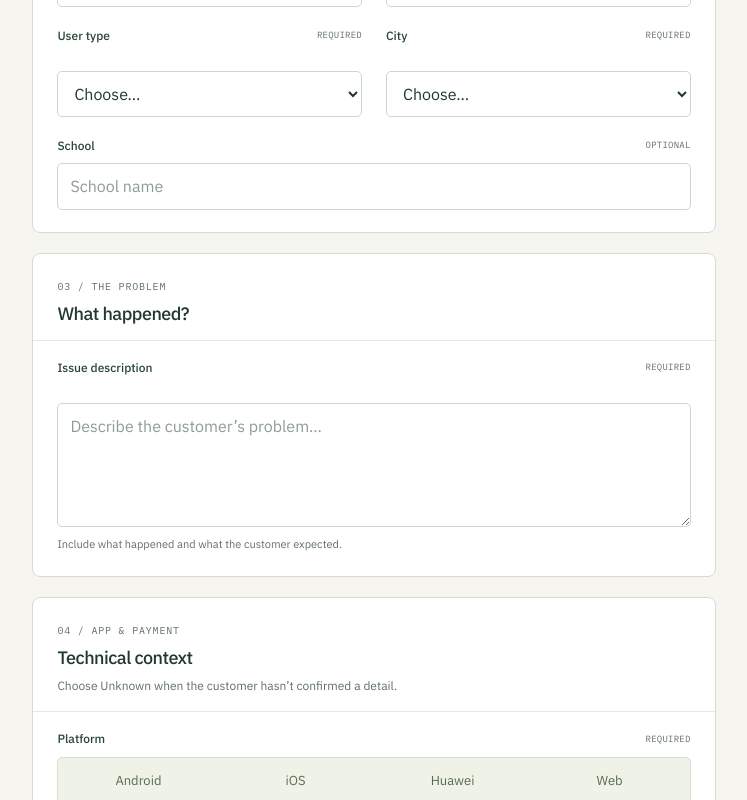
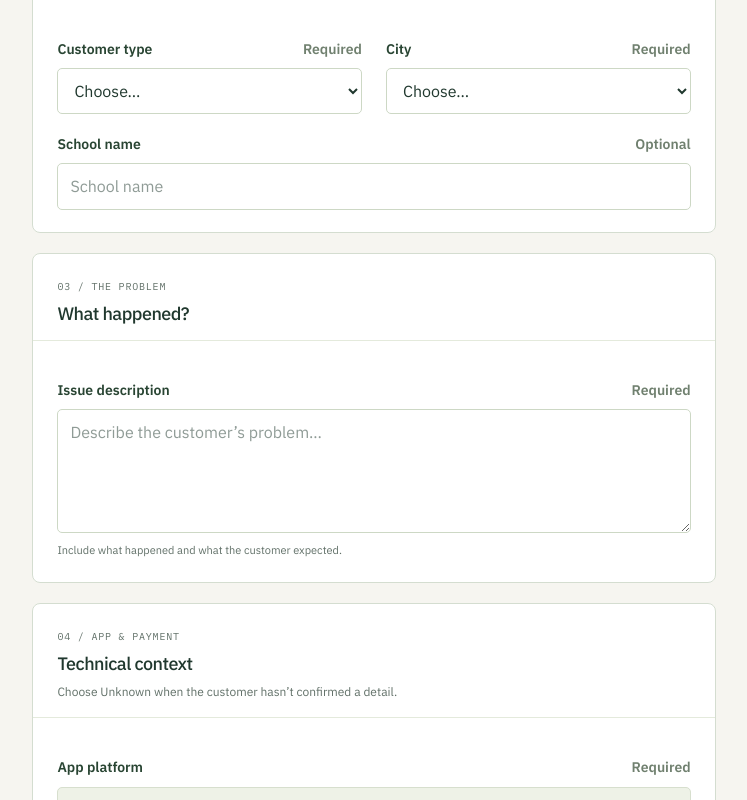
Before and after one commit to ahmedemad-78/support-crm, a Next.js app: page /login/preview-intake in a window 1280 px wide. Shown: the part 860-1660 px from the top of the page, without its empty margins (234-981 px from the left). Built offline with nearby package versions, Linux system fonts and the light colour scheme.

Commit message:
Clarify intake labels and align them closely with their controls

```diff
--- a/src/app/(app)/portal/new-ticket/intake.css
+++ b/src/app/(app)/portal/new-ticket/intake.css
@@ -2,7 +2,7 @@
 .intake-heading { padding:27px 30px; background:#102b21; color:#f8f8f0; border-radius:11px; }.intake-eyebrow { display:block; font:9px var(--font-plex-mono),monospace; letter-spacing:.13em; color:#617068; margin-bottom:10px; }.intake-heading .intake-eyebrow { color:#bed0b9; }.intake-heading h2 { font-size:clamp(28px,3vw,38px); font-weight:500; letter-spacing:-.045em; line-height:1.2; }.intake-heading h2 span { color:#d5e5aa; }.intake-heading p { color:#c0d1bc; font-size:12px; line-height:1.8; margin-top:12px; }
 .intake-layout { display:grid; grid-template-columns:minmax(0,1fr) 285px; gap:20px; align-items:start; }.intake-main { display:grid; grid-column:1; gap:20px; border:0; min-width:0; padding:0; }.intake-main:disabled { opacity:.8; }
 .intake-panel { background:white; border:1px solid #d4ddd0; border-radius:9px; min-width:0; scroll-margin-top:24px; }.intake-panel > header { padding:21px 24px 17px; border-bottom:1px solid #e4eadc; }.intake-panel > header > span { color:#617068; font:9px var(--font-plex-mono),monospace; letter-spacing:.08em; }.intake-panel h3 { margin-top:9px; font-size:21px; font-weight:500; letter-spacing:-.03em; line-height:1.3; }.intake-panel header p { color:#617068; font-size:11px; line-height:1.8; margin-top:9px; max-width:65ch; }
-.intake-grid { display:grid; grid-template-columns:repeat(2,minmax(0,1fr)); gap:20px; padding:23px 24px; }.intake-field { display:flex; flex-direction:column; gap:8px; min-width:0; border:0; padding:0; margin:0; }.intake-field > label,.intake-choice > legend { display:flex; align-items:center; justify-content:space-between; flex-wrap:wrap; gap:6px; font-size:12px; font-weight:500; color:#294533; }.intake-field > label > span,.intake-choice > legend > span { color:#617068; font:8px var(--font-plex-mono),monospace; font-weight:400; text-transform:uppercase; letter-spacing:.025em; }.intake-field > small { font-size:10px; line-height:1.7; color:#617068; }
+.intake-grid { display:grid; grid-template-columns:repeat(2,minmax(0,1fr)); gap:20px; padding:23px 24px; }.intake-field { display:flex; flex-direction:column; gap:8px; min-width:0; border:0; padding:0; margin:0; }.intake-field > label,.intake-choice > legend { display:flex; align-items:center; justify-content:space-between; flex-wrap:wrap; gap:6px; font-size:12px; font-weight:500; color:#294533; }.intake-field > label > .intake-field-status,.intake-choice > legend > .intake-field-status { color:#617068; font:8px var(--font-plex-mono),monospace; font-weight:400; text-transform:uppercase; letter-spacing:.025em; }.intake-field > small { font-size:10px; line-height:1.7; color:#617068; }
 .intake-field :is(input:not([type=radio]),select,textarea) { width:100%; min-width:0; min-height:44px; border:1px solid #cdd8c5; border-radius:5px; background:white; padding:10px 12px; font-size:13px; line-height:1.6; color:#20382e; transition:border-color .2s,box-shadow .2s; }.intake-field textarea { resize:vertical; min-height:110px; }.intake-field :is(input,select,textarea):focus { border-color:#568761; box-shadow:0 0 0 3px #56876115; outline:none; }.intake-field [aria-invalid=true] { border-color:#b35348!important; }.intake-wide { grid-column:1 / -1; }.intake-field > .intake-character-note { font-size:9px; text-align:right; }
 .intake-date { min-width:0; display:grid; align-content:start; gap:7px; }.intake-date > button { color:#356b49; font-size:10px; text-decoration:underline; text-underline-offset:3px; justify-self:start; }.intake-choice { min-width:0; display:block; }.intake-choice > legend { width:100%; margin-bottom:9px; }.intake-choice > div { display:flex; gap:5px; padding:4px; background:#eef2e7; border:1px solid #d7dfce; border-radius:5px; }.intake-choice label { display:block; flex:1; cursor:pointer; min-width:0; }.intake-choice label > span { display:grid; place-items:center; min-height:35px; padding:8px 6px; color:#586b51; border:1px solid transparent; border-radius:3px; font-size:12px; line-height:1.4; }.intake-choice label:has(:checked) > span { background:#204d35; border-color:#204d35; color:white; }.intake-choice label:has(:focus-visible) > span { outline:2px solid #356b49; outline-offset:2px; }.intake-choice > small { display:block; font-size:10px; line-height:1.7; margin-bottom:8px; color:#617068; }
 .intake-field-error { color:#9a352e; font-size:11px; line-height:1.7; margin-top:2px; }.intake-choice .intake-field-error { margin-top:8px; }
@@ -16,7 +16,7 @@
 .intake-v3 :focus-visible { outline:2px solid #356b49; outline-offset:3px; }.intake-panel { animation:intake-enter .35s ease both; }@keyframes intake-enter { from { opacity:0; transform:translateY(5px); } to { opacity:1; transform:none; } }
 @media(max-width:1100px) { .intake-layout { grid-template-columns:minmax(0,1fr) 250px; gap:16px; }.intake-grid { padding:20px; gap:18px; }.intake-review > div { padding:22px 18px; }.intake-panel > header { padding:20px; }.intake-choice { grid-column:1 / -1; } }
 @media(max-width:850px) { .intake-layout { display:flex; flex-direction:column; }.intake-main,.intake-review,.intake-evidence { width:100%; }.intake-review { position:static; }.intake-review ul { grid-template-columns:repeat(3,minmax(0,1fr)); gap:14px; }.intake-review li { align-items:start; flex-direction:column; }.intake-review > div { padding:24px; }.intake-review .intake-review-hint { max-width:60ch; } }
-@media(max-width:640px) { .intake-v3 { padding:20px 16px 32px; gap:16px; }.intake-heading { padding:23px; }.intake-heading h2 { font-size:29px; }.intake-heading p { font-size:11px; }.intake-grid { grid-template-columns:1fr; padding:20px 18px; gap:18px; }.intake-panel > header { padding:20px 18px 17px; }.intake-panel h3 { font-size:20px; }.intake-main { gap:16px; }.intake-field > label > span,.intake-choice legend > span { font-size:8px; }.intake-more > summary,.intake-evidence > summary { padding:19px 18px; }.intake-evidence-body { padding:18px; }.intake-review > div { padding:23px 20px; }.intake-review ul { grid-template-columns:1fr; }.intake-review li { flex-direction:row; align-items:center; }.intake-saved { align-items:start; flex-wrap:wrap; }.intake-saved button { width:100%; margin-left:32px; }.intake-error-summary { padding:16px; } }
+@media(max-width:640px) { .intake-v3 { padding:20px 16px 32px; gap:16px; }.intake-heading { padding:23px; }.intake-heading h2 { font-size:29px; }.intake-heading p { font-size:11px; }.intake-grid { grid-template-columns:1fr; padding:20px 18px; gap:18px; }.intake-panel > header { padding:20px 18px 17px; }.intake-panel h3 { font-size:20px; }.intake-main { gap:16px; }.intake-field > label > .intake-field-status,.intake-choice legend > .intake-field-status { font-size:8px; }.intake-more > summary,.intake-evidence > summary { padding:19px 18px; }.intake-evidence-body { padding:18px; }.intake-review > div { padding:23px 20px; }.intake-review ul { grid-template-columns:1fr; }.intake-review li { flex-direction:row; align-items:center; }.intake-saved { align-items:start; flex-wrap:wrap; }.intake-saved button { width:100%; margin-left:32px; }.intake-error-summary { padding:16px; } }
 @media(prefers-reduced-motion:reduce) { .intake-v3 * { animation:none!important; transition:none!important; scroll-behavior:auto!important; } }
 
 /* Daily intake: compact hierarchy, aligned controls and reachable actions. */
@@ -34,7 +34,7 @@
 .intake-panel header p { margin-top:6px; font-size:12px; }
 .intake-grid { padding:18px 24px 22px; column-gap:24px; row-gap:20px; align-items:start; }
 .intake-field > label { min-height:36px; align-items:start; flex-wrap:nowrap; line-height:1.5; gap:10px; font-size:12px; }
-.intake-field > label > span { flex-shrink:0; padding-top:2px; font-size:9px; }
+.intake-field > label > .intake-field-status { flex-shrink:0; padding-top:2px; font-size:9px; }
 .intake-field :is(input:not([type=radio]),select,textarea) { font-size:16px; min-height:46px; }
 .intake-field > small { font-size:11px; }
 .intake-field:has(#school_name) { grid-column:1 / -1; }
@@ -45,7 +45,7 @@
 .intake-owner > span { color:#617068; }.intake-owner strong { font-weight:500; }.intake-owner small { grid-column:2; font-size:11px; color:#617068; }
 .intake-date > button { font-size:11px; min-height:24px; }
 .intake-choice[data-intake-field=platform] { grid-column:1 / -1; }
-.intake-choice label > span { min-height:40px; font-size:13px; }.intake-choice > legend { font-size:12px; }.intake-choice > legend > span { font-size:9px; }
+.intake-choice label > span { min-height:40px; font-size:13px; }.intake-choice > legend { font-size:12px; }.intake-choice > legend > .intake-field-status { font-size:9px; }
 .intake-review h3 { font-size:21px; overflow-wrap:anywhere; }.intake-review > div > p,.intake-review li { font-size:12px; }
 .intake-summary { display:grid; gap:12px; margin-top:22px; padding-top:18px; border-top:1px solid #d8e2cc; font-size:12px; }.intake-summary > div { display:grid; grid-template-columns:70px minmax(0,1fr); gap:8px; }.intake-summary dt { color:#617068; }.intake-summary dd { margin:0; overflow-wrap:anywhere; }
 .intake-mobile-progress { display:none; }.intake-submit { font-size:14px; min-height:46px; }.intake-cancel { font-size:12px; min-height:44px; }.intake-save-hint { font-size:10px; }
@@ -57,3 +57,15 @@
 
 /* The global form entrance transform would trap viewport-fixed mobile actions. */
 .intake-v3.intake-v3 { animation:none; transform:none; filter:none; }
+
+/* Labels sit against their controls, with consistent hierarchy across the form. */
+.intake-field > label { min-height:42px; align-items:flex-end; gap:12px; font-size:14px; line-height:21px; font-weight:600; }
+.intake-label-text { min-width:0; color:#294533; font:inherit; overflow-wrap:break-word; text-transform:none; letter-spacing:normal; }
+.intake-field > label > .intake-field-status,.intake-choice > legend > .intake-field-status { color:#70806f; font:400 10px/21px var(--font-sans),sans-serif; text-transform:none; letter-spacing:0; padding:0; flex-shrink:0; }
+.intake-field > label > .intake-label-text { max-width:calc(100% - 62px); }
+.intake-fixed-label { min-height:42px; align-items:flex-end; font-size:14px; line-height:21px; font-weight:600; padding:0; }
+.intake-choice > legend { display:flex; align-items:flex-end; justify-content:space-between; min-height:42px; gap:12px; padding:0; font-size:14px; line-height:21px; font-weight:600; }
+.intake-label-qualifier { display:block; color:#617068; font-size:12px; line-height:20px; font-weight:400; }
+.intake-field:has(#school_name) > label { min-height:21px; }
+@media(min-width:851px) and (max-width:1100px) { .intake-field > label { min-height:21px; } }
+@media(max-width:640px) { .intake-field > label,.intake-fixed-label { min-height:21px; }.intake-choice > legend { min-height:42px; }.intake-field > label > .intake-field-status { align-self:flex-end; } }
--- a/src/app/(app)/portal/new-ticket/new-ticket-form.tsx
+++ b/src/app/(app)/portal/new-ticket/new-ticket-form.tsx
@@ -131,7 +131,7 @@ export function NewTicketForm({ cities, sources, lockedSource = "call_center", t
     return <FieldShell name={key} error={errors[key]} optional={optional}><select id={key} name={key} value={draft[key]} onChange={(event) => change(key, event.target.value)} aria-invalid={Boolean(errors[key])} aria-describedby={errors[key] ? `${key}-error` : undefined} required={!optional}><option value="">Choose…</option>{items.map((item) => <option value={item.value} key={item.value}>{item.label}</option>)}</select></FieldShell>;
   }
   function choice(key: IntakeField, items: { value: string; label: string }[], hint?: string) {
-    return <fieldset className="intake-field intake-choice" data-intake-field={key} aria-invalid={Boolean(errors[key])} aria-describedby={errors[key] ? `${key}-error` : hint ? `${key}-hint` : undefined}><legend>{INTAKE_LABELS[key]} <span>Required</span></legend>{hint && <small id={`${key}-hint`}>{hint}</small>}<div>{items.map((item) => <label key={item.value}><input className="sr-only" type="radio" name={key} value={item.value} checked={draft[key] === item.value} onChange={() => change(key, item.value)} required /><span>{item.label}</span></label>)}</div>{errors[key] && <p id={`${key}-error`} className="intake-field-error">{errors[key]}</p>}</fieldset>;
+    return <fieldset className="intake-field intake-choice" data-intake-field={key} aria-invalid={Boolean(errors[key])} aria-describedby={errors[key] ? `${key}-error` : hint ? `${key}-hint` : undefined}><legend><span className="intake-label-text">{INTAKE_LABELS[key]}</span><span className="intake-field-status">Required</span></legend>{hint && <small id={`${key}-hint`}>{hint}</small>}<div>{items.map((item) => <label key={item.value}><input className="sr-only" type="radio" name={key} value={item.value} checked={draft[key] === item.value} onChange={() => change(key, item.value)} required /><span>{item.label}</span></label>)}</div>{errors[key] && <p id={`${key}-error`} className="intake-field-error">{errors[key]}</p>}</fieldset>;
   }
   const submitLabel = !ready ? "Preparing form…" : pending ? phase === "uploading" ? "Uploading attachments…" : `Creating ${noun}…` : previewDone ? "Preview completed" : createdCase ? files.length ? "Retry attachments" : "Open saved case" : `Create ${noun}`;
   return <form ref={formRef} onSubmit={onSubmit} noValidate autoComplete="off" className="intake-v3" inert={!ready} aria-busy={!ready || pending}>
@@ -144,7 +144,7 @@ export function NewTicketForm({ cities, sources, lockedSource = "call_center", t
     {errorEntries.length > 0 && <div className="intake-error-summary" role="alert"><strong>Check {errorEntries.length} field{errorEntries.length === 1 ? "" : "s"} before creating the {noun}.</strong><div>{errorEntries.map(([key]) => <button type="button" key={key} onClick={() => focusField(key)}>{INTAKE_LABELS[key]} <ArrowUpRight size={11} /></button>)}</div></div>}
     <div className="intake-layout"><fieldset className="intake-main" disabled={pending || Boolean(createdCase)}>
       <section className="intake-panel intake-routing" id="intake-routing"><header><span>01 / REPORTING</span><h3>Source & ownership</h3></header><div className="intake-grid">{sources ? select("source", sources.map(item => ({ value: item.code, label: item.code === "call_center" ? sourceLabel(item.code) : item.name }))) : <div className="intake-field"><span className="intake-fixed-label">Source <Lock size={12} /></span><div className="intake-fixed-source">{sourceLabel(lockedSource)}</div><small>Assigned to your account</small></div>}<div className="intake-date">{field("issue_date", { type: "date" })}<button type="button" onClick={() => change("issue_date", today)}>Use today</button></div></div><div className="intake-owner"><span>Reporting owner</span><strong dir="auto">{sources ? sources.find(item => item.code === source)?.reporter_name || "Select a source" : "Your signed-in account"}</strong><small>{sources ? "You’re recording on their behalf." : "Your team’s source is applied automatically."}</small></div></section>
-      <section className="intake-panel" id="intake-customer"><header><span>02 / CUSTOMER</span><h3>Customer & account</h3></header><div className="intake-grid">{field("customer_name", { placeholder: "Customer’s full name" })}{field("credentials_username", { optional: true, placeholder: "Email or phone used to sign in", hint: "Account identifier only. Never enter a password.", maxLength:160 })}{field("customer_phone", { type: "tel", optional: true, placeholder: "Number to contact the customer" })}{field("customer_email", { type: "email", optional: true, placeholder: "name@example.com" })}{select("end_user_type", END_USER_TYPES.map(type => ({ value: type, label: END_USER_TYPE_LABELS[type] })))}{select("city_id", cities.map(city => ({ value: String(city.id), label: city.name })))}{field("school_name", { optional: !schoolRequired, maxLength:160, placeholder: "School name" })}</div></section>
+      <section className="intake-panel" id="intake-customer"><header><span>02 / CUSTOMER</span><h3>Customer & account</h3></header><div className="intake-grid">{field("customer_name", { placeholder: "Customer’s full name" })}{field("credentials_username", { optional: true, placeholder: "Email or phone used to sign in", maxLength:160 })}{field("customer_phone", { type: "tel", optional: true, placeholder: "Number to contact the customer" })}{field("customer_email", { type: "email", optional: true, placeholder: "name@example.com" })}{select("end_user_type", END_USER_TYPES.map(type => ({ value: type, label: END_USER_TYPE_LABELS[type] })))}{select("city_id", cities.map(city => ({ value: String(city.id), label: city.name })))}{field("school_name", { optional: !schoolRequired, maxLength:160, placeholder: "School name" })}</div></section>
       <section className="intake-panel" id="intake-issue"><header><span>03 / THE PROBLEM</span><h3>What happened?</h3></header><div className="intake-grid"><FieldShell name="issue_description" error={errors.issue_description} wide hint="Include what happened and what the customer expected."><textarea id="issue_description" name="issue_description" dir="auto" rows={4} value={draft.issue_description} onChange={event => change("issue_description", event.target.value)} aria-invalid={Boolean(errors.issue_description)} aria-describedby={errors.issue_description ? "issue_description-error" : "issue_description-hint"} required placeholder="Describe the customer’s problem…" /></FieldShell></div></section>
       <section className="intake-panel" id="intake-app"><header><span>04 / APP & PAYMENT</span><h3>Technical context</h3><p>Choose Unknown when the customer hasn’t confirmed a detail.</p></header><div className="intake-grid">{choice("platform", PLATFORMS.map(platform => ({ value: platform, label: PLATFORM_LABELS[platform] })))}{choice("is_latest_version", [{ value:"yes", label:"Yes" }, { value:"no", label:"No" }, { value:"unknown", label:"Unknown" }])}{choice("fawry_payment", [{ value:"yes", label:"Yes" }, { value:"no", label:"No" }, { value:"unknown", label:"Unknown" }])}</div></section>
       <details className="intake-panel intake-more" open={moreOpen} onToggle={event => setMoreOpen(event.currentTarget.open)}><summary><Plus size={16} /><div><strong>Additional context</strong><span>Optional · device, app version & steps to reproduce</span></div></summary><div className="intake-grid">{field("device_type", { optional:true, maxLength:80, placeholder:"e.g. Samsung A32" })}{field("app_version", { optional:true, maxLength:20, placeholder:"e.g. 4.2.1" })}{field("page_screen", { optional:true, maxLength:160 })}<FieldShell name="steps" optional wide error={errors.steps}><textarea id="steps" name="steps" rows={3} dir="auto" maxLength={4000} value={draft.steps} onChange={event => change("steps", event.target.value)} aria-invalid={Boolean(errors.steps)} aria-describedby={errors.steps ? "steps-error" : undefined} /></FieldShell></div></details>
@@ -157,7 +157,7 @@ export function NewTicketForm({ cities, sources, lockedSource = "call_center", t
 }
 
 function FieldShell({ name, children, optional, hint, error, wide }: { name: IntakeField; children: React.ReactNode; optional?: boolean; hint?: string; error?: string; wide?: boolean }) {
-  return <div className={`intake-field${wide ? " intake-wide" : ""}`} data-intake-field={name}><label htmlFor={name}>{INTAKE_LABELS[name]}<span>{optional ? "Optional" : "Required"}</span></label>{children}{hint && <small id={`${name}-hint`}>{hint}</small>}{error && <p id={`${name}-error`} className="intake-field-error">{error}</p>}</div>;
+  return <div className={`intake-field${wide ? " intake-wide" : ""}`} data-intake-field={name}><label htmlFor={name}><span className="intake-label-text">{name === "credentials_username" ? <>Account credential <span className="intake-label-qualifier">(email or phone number)</span></> : INTAKE_LABELS[name]}</span><span className="intake-field-status">{optional ? "Optional" : "Required"}</span></label>{children}{hint && <small id={`${name}-hint`}>{hint}</small>}{error && <p id={`${name}-error`} className="intake-field-error">{error}</p>}</div>;
 }
 function InputField({ name, value, onChange, type = "text", error, optional, hint, placeholder, maxLength }: { name: IntakeField; value: string; onChange: (value: string) => void; type?: string; error?: string; optional?: boolean; hint?: string; placeholder?: string; maxLength?: number }) {
   return <FieldShell name={name} error={error} optional={optional} hint={hint}><input id={name} name={name} type={type} dir={type === "text" ? "auto" : "ltr"} inputMode={type === "tel" ? "tel" : type === "email" ? "email" : undefined} value={value} onChange={(event) => onChange(event.target.value)} onInput={type === "date" ? (event) => onChange(event.currentTarget.value) : undefined} aria-invalid={Boolean(error)} aria-describedby={error ? `${name}-error` : hint ? `${name}-hint` : undefined} required={!optional} placeholder={placeholder} maxLength={maxLength} autoComplete="off" /></FieldShell>;
--- a/src/lib/tickets/intake.ts
+++ b/src/lib/tickets/intake.ts
@@ -2,7 +2,7 @@ import { ATTACHMENT_RULES } from "./constants";
 import type { SupportTicketInput } from "./schema";
 export type IntakeField = keyof SupportTicketInput;
 export type IntakeDraft = Record<IntakeField, string>;
-export const INTAKE_LABELS: Record<IntakeField, string> = { contact_channel: "Contact channel", linked_ticket_id: "Related case", source: "Source", customer_name: "Customer name", customer_email: "Email", customer_phone: "Contact phone", school_name: "School", credentials_username: "Account credential (email or phone number)", issue_date: "Reported date", city_id: "City", end_user_type: "User type", platform: "Platform", is_latest_version: "Latest app version", fawry_payment: "Fawry payment", app_version: "App version", device_type: "Device", page_screen: "Page / screen", steps: "Steps to reproduce", issue_description: "Issue description" };
+export const INTAKE_LABELS: Record<IntakeField, string> = { contact_channel: "Contact channel", linked_ticket_id: "Related case", source: "Source", customer_name: "Customer full name", customer_email: "Contact email", customer_phone: "Contact phone", school_name: "School name", credentials_username: "Account credential (email or phone number)", issue_date: "Issue date", city_id: "City", end_user_type: "Customer type", platform: "App platform", is_latest_version: "Using the latest app version?", fawry_payment: "Related to a Fawry payment?", app_version: "Installed app version", device_type: "Device model", page_screen: "Affected page or screen", steps: "Steps to reproduce", issue_description: "Issue description" };
 export const CUSTOMER_FIELDS: IntakeField[] = ["customer_name", "end_user_type", "city_id"];
 export const APP_FIELDS: IntakeField[] = ["platform", "is_latest_version", "fawry_payment"];
 export function initialIntakeDraft(today: string, onlySource = ""): IntakeDraft {
```
